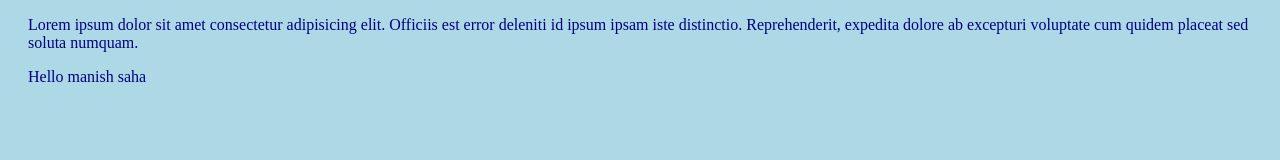
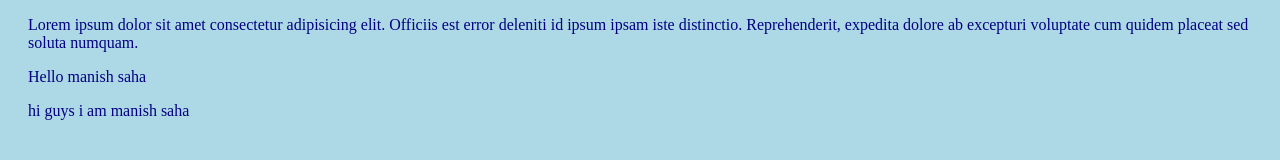
Before and after one commit to Manishsaha070/gittwo, a plain HTML site: page index.html in a window 1280 px wide. Drawn offline with Linux system fonts and the light colour scheme.

Commit message:
Update index.html
add new para

```diff
--- a/index.html
+++ b/index.html
@@ -13,5 +13,6 @@
       dolore ab excepturi voluptate cum quidem placeat sed soluta numquam.
     </p>
     <p>Hello manish saha</p>
+    <p>hi guys i am manish saha</p>
   </body>
 </html>
```
